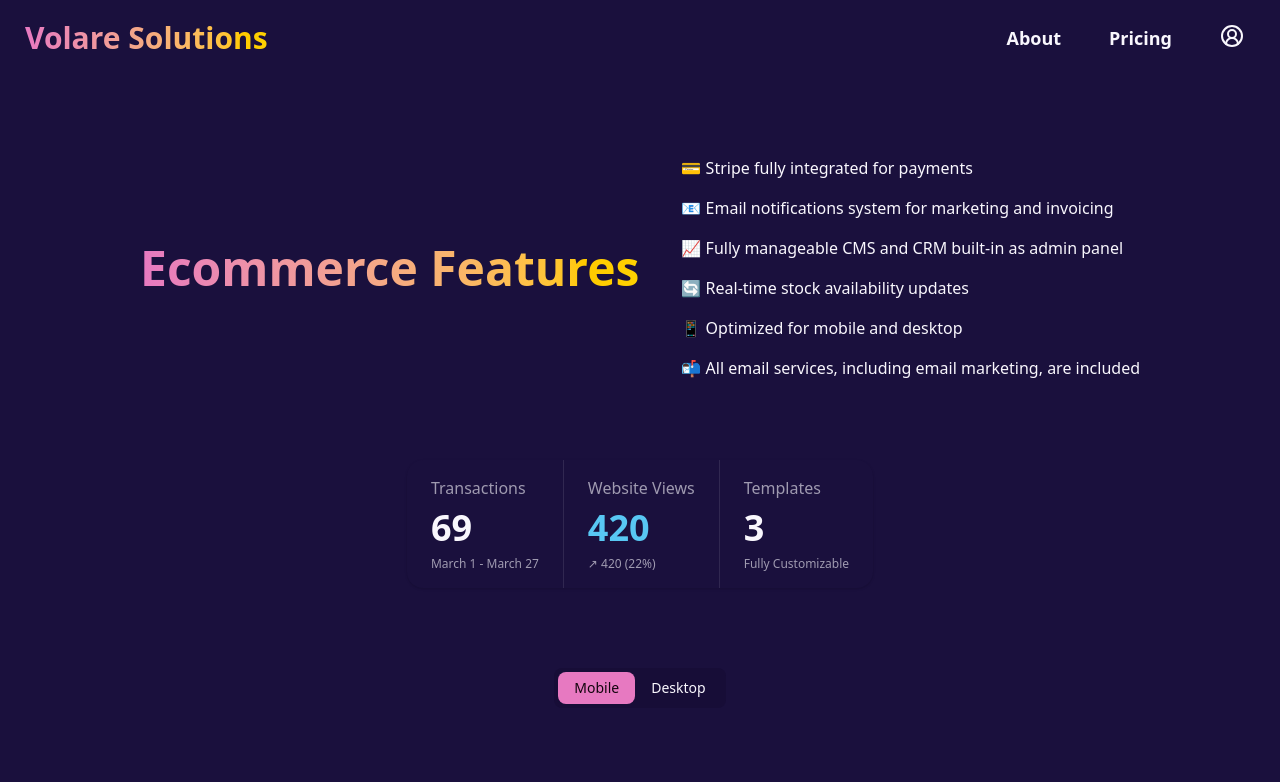
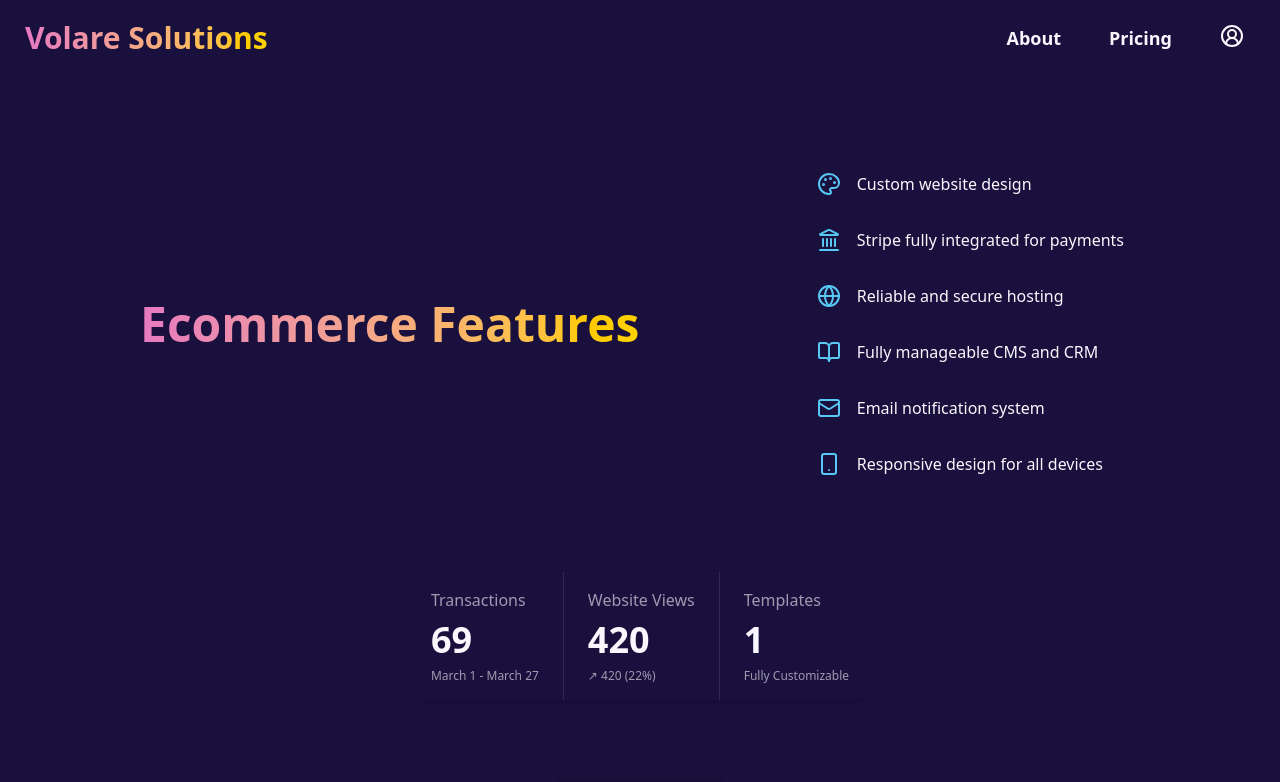
Before and after one commit to Volare-Solutions/volaresolutions.tech, a SvelteKit app: page /templates/ecommerce in a window 1280 px wide. Shown: the top 782 px of the page. Built offline with nearby package versions, Linux system fonts and the light colour scheme.

Commit message:
Update ecommerce page

```diff
--- a/src/routes/(marketing)/templates/ecommerce/+page.svelte
+++ b/src/routes/(marketing)/templates/ecommerce/+page.svelte
@@ -1,4 +1,12 @@
 <script lang="ts">
+  import {
+    Palette,
+    Globe,
+    Mail,
+    BookOpen,
+    Smartphone,
+    Landmark,
+  } from "lucide-svelte"
   import { onMount } from "svelte"
 
   let activeTab = "Mobile"
@@ -9,12 +17,12 @@
   let displayDateRange = `${firstOfCurrentMonth.toLocaleDateString("en-US", { month: "long", day: "numeric" })} - ${now.toLocaleDateString("en-US", { month: "long", day: "numeric" })}`
 
   const ecommerceFeatures = [
-    "💳 Stripe fully integrated for payments",
-    "📧 Email notifications system for marketing and invoicing",
-    "📈 Fully manageable CMS and CRM built-in as admin panel",
-    "🔄 Real-time stock availability updates",
-    "📱 Optimized for mobile and desktop",
-    "📬 All email services, including email marketing, are included",
+    { icon: Palette, text: "Custom website design" },
+    { icon: Landmark, text: "Stripe fully integrated for payments" },
+    { icon: Globe, text: "Reliable and secure hosting" },
+    { icon: BookOpen, text: "Fully manageable CMS and CRM" },
+    { icon: Mail, text: "Email notification system" },
+    { icon: Smartphone, text: "Responsive design for all devices" },
   ]
 
   function switchTab(tab: string) {
@@ -27,7 +35,7 @@
 </script>
 
 <svelte:head>
-  <title>Ecommerce Templates</title>
+  <title>Ecommerce Features</title>
 </svelte:head>
 <div
   class="flex flex-col md:flex-row justify-between max-w-[1000px] mx-auto mt-4 md:mt-20 p-4 md:p-0"
@@ -41,9 +49,12 @@
       </div>
     </div>
   </div>
-  <div class="flex flex-col space-y-4">
+  <div class="flex flex-col space-y-8 m-4">
     {#each ecommerceFeatures as feature}
-      <p>{feature}</p>
+      <p class="flex items-center">
+        <svelte:component this={feature.icon} class="text-secondary mr-4" />
+        {feature.text}
+      </p>
     {/each}
   </div>
 </div>
@@ -60,13 +71,13 @@
 
     <div class="stat space-y-2">
       <div class="stat-title">Website Views</div>
-      <div class="stat-value text-secondary">420</div>
+      <div class="stat-value">420</div>
       <div class="stat-desc">↗︎ 420 (22%)</div>
     </div>
 
     <div class="stat space-y-2">
       <div class="stat-title">Templates</div>
-      <div class="stat-value">3</div>
+      <div class="stat-value">1</div>
       <div class="stat-desc">Fully Customizable</div>
     </div>
   </div>
@@ -114,7 +125,3 @@
     </div>
   {/if}
 </div>
-
-<style>
-  /* Additional styles can be added here if needed */
-</style>
```
